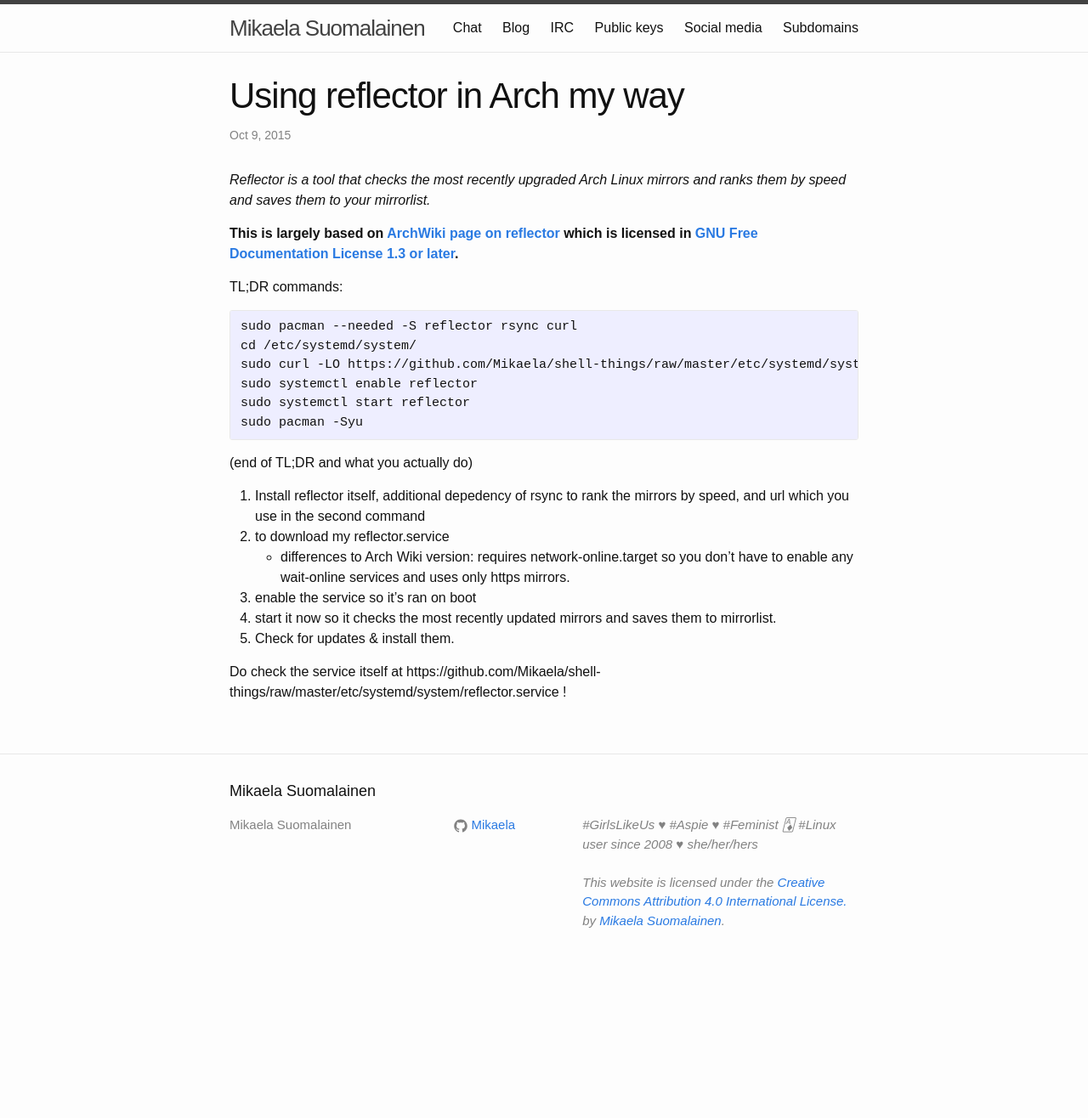
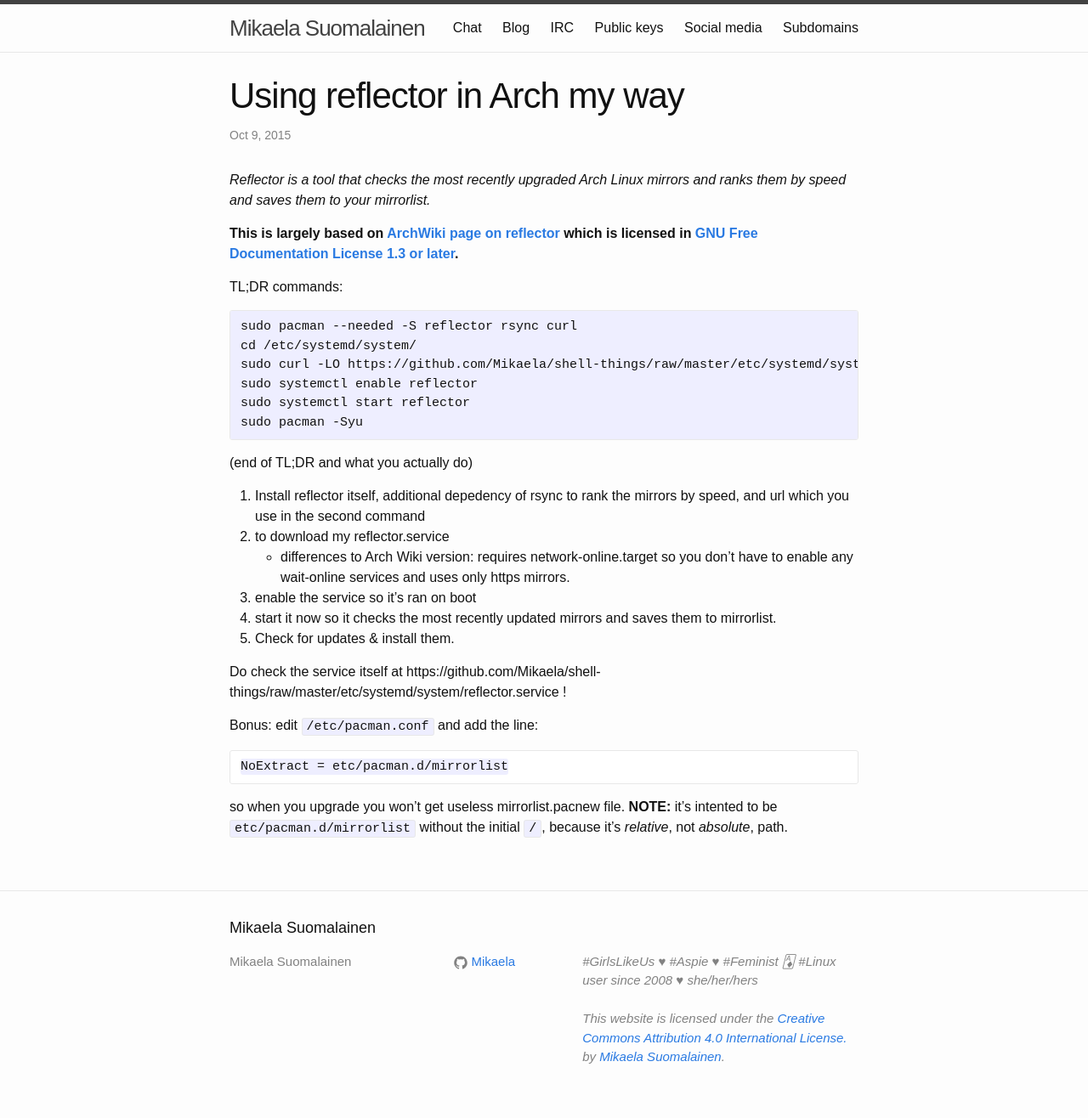
Before and after one commit to Mikaela/mikaela.github.io, a Jekyll site: the page built from _posts/2015-10-09-arch-reflector.md, in a window 1280 px wide. Shown: the whole page at 85% size. Built offline with Jekyll 4.4.1, drawn with Linux system fonts in a browser that asks for light colours; Markdown is read by kramdown in place of the engine named in the settings; comment, search, counter and statistics services are not loaded; before the commit the page ends 1155 px from its top, so only the background shows below that.

Commit message:
Arch reflector: bonus: no extract

````diff
--- a/_posts/2015-10-09-arch-reflector.md
+++ b/_posts/2015-10-09-arch-reflector.md
@@ -40,3 +40,13 @@
 5. Check for updates & install them.
 
 Do check the service itself at https://github.com/Mikaela/shell-things/raw/master/etc/systemd/system/reflector.service !
+
+Bonus: edit `/etc/pacman.conf` and add the line:
+
+```
+NoExtract = etc/pacman.d/mirrorlist
+```
+
+so when you upgrade you won't get useless mirrorlist.pacnew file. **NOTE:**
+it's intented to be `etc/pacman.d/mirrorlist` without the initial `/`,
+because it's *relative*, not *absolute*, path.
````
